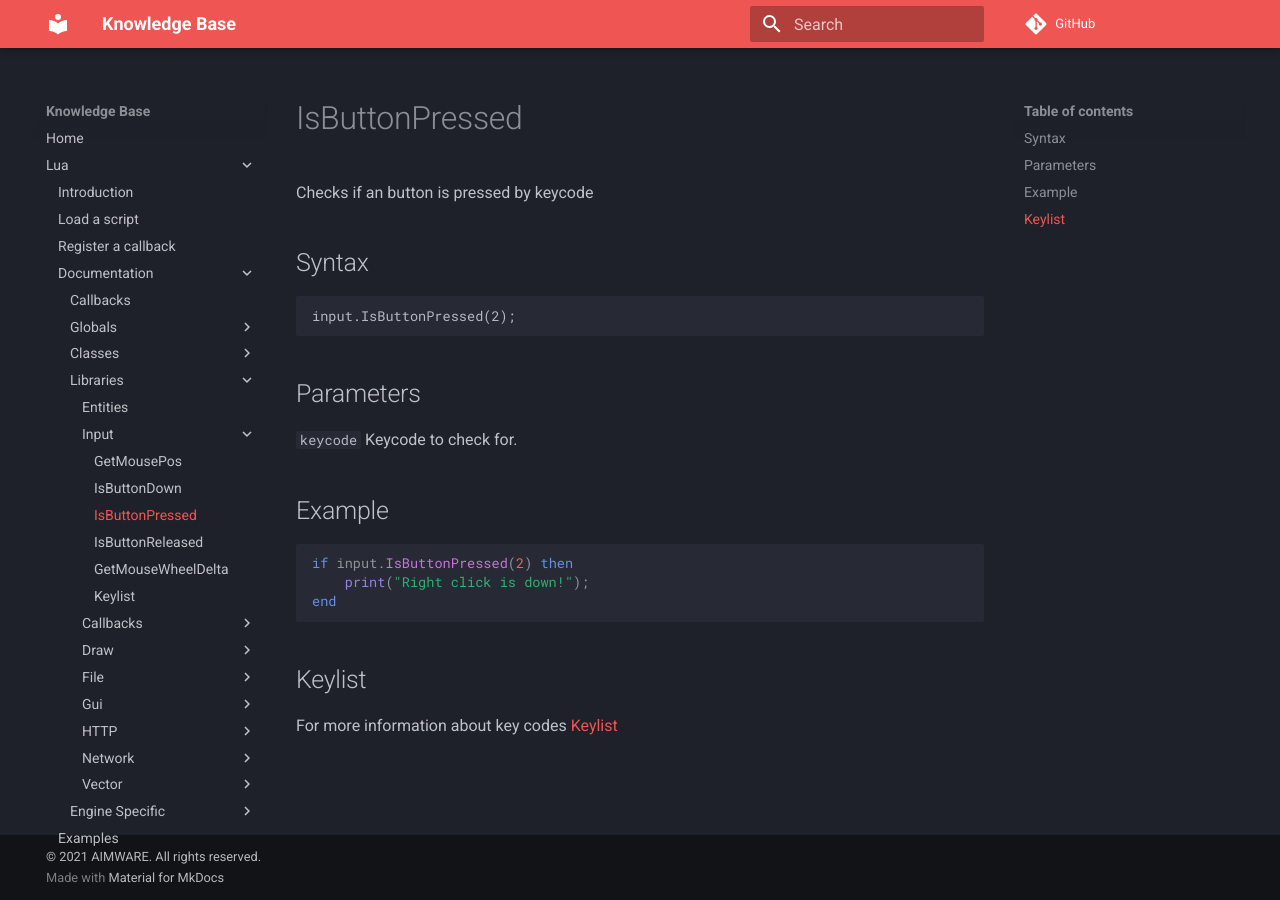
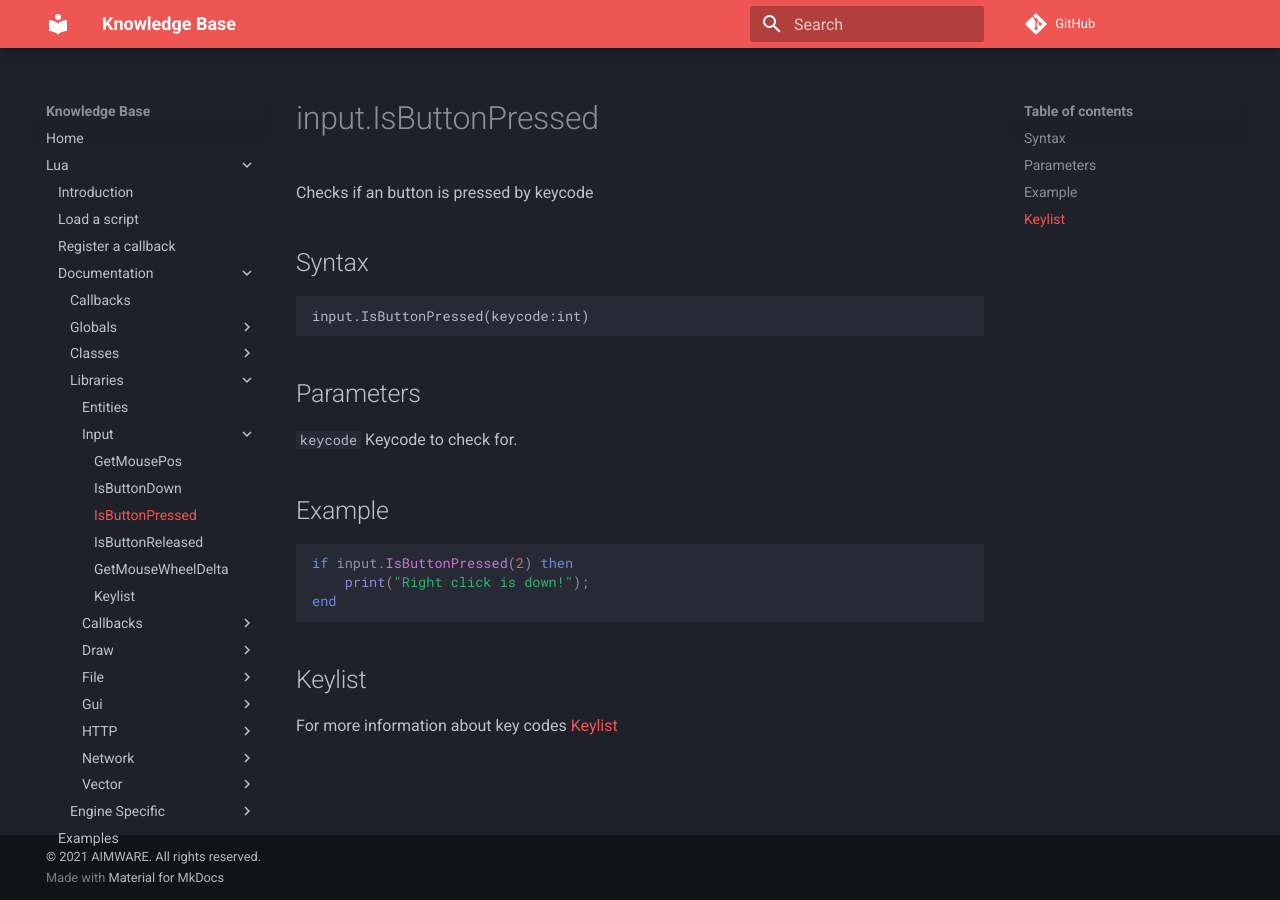
Before and after one commit to Ninaligo/aimware-web-kb, an MkDocs documentation site: the page built from private/lua/docs/library/input/isbuttonpressed.md, in a window 1280 px wide. Built offline with MkDocs 1.6.1 and Material for MkDocs 9.7.7, drawn with Linux system fonts in a browser that asks for light colours; comment, search, counter and statistics services are not loaded.

Commit message:
Fixed isbuttonpressed.md

````diff
--- a/private/lua/docs/library/input/isbuttonpressed.md
+++ b/private/lua/docs/library/input/isbuttonpressed.md
@@ -1,8 +1,9 @@
+# input.IsButtonPressed
 Checks if an button is pressed by keycode
 
 ## Syntax
 ```
-input.IsButtonPressed(2);
+input.IsButtonPressed(keycode:int)
 ```
 
 ## Parameters
````
